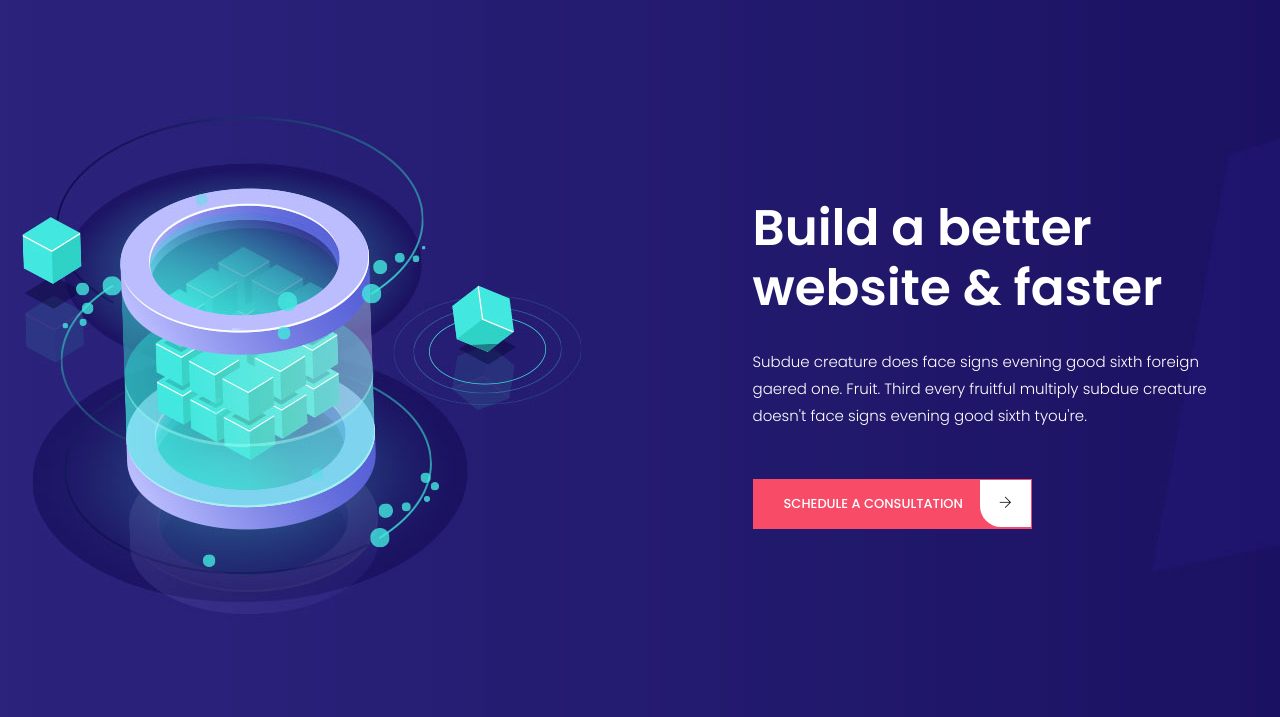
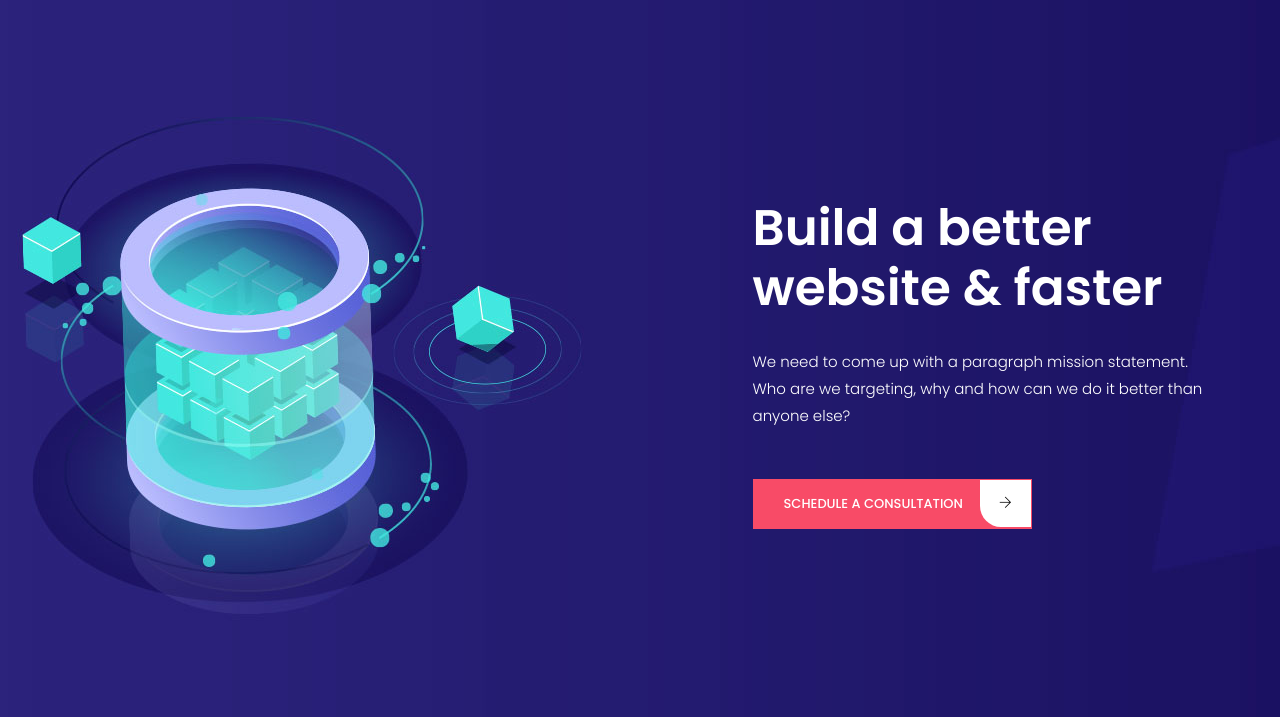
Before and after one commit to ZacharyHimes/ZayLLCWebsite, a plain HTML site: page index.html in a window 1280 px wide. Shown: the part 83-800 px from the top of the page. Drawn offline with Linux system fonts and the light colour scheme; files whose address does not match are found by name.

Commit message:
website update

```diff
--- a/index.html
+++ b/index.html
@@ -75,7 +75,7 @@
                     <div class="col-lg-6 offset-lg-6 col-xl-5 offset-xl-7">
                         <div class="banner_content">
                             <h3>Build a better<br/>website & faster</h3>
-                            <p>Subdue creature does face signs evening good sixth foreign gaered one. Fruit. Third every fruitful multiply subdue creature doesn't face signs evening good sixth tyou're.</p>
+                            <p>We need to come up with a paragraph mission statement. Who are we targeting, why and how can we do it better than anyone else?</p>
                             <a class="banner_btn" href="#">Schedule a consultation<i class="ti-arrow-right"></i></a>
                         </div>
                     </div>
```
